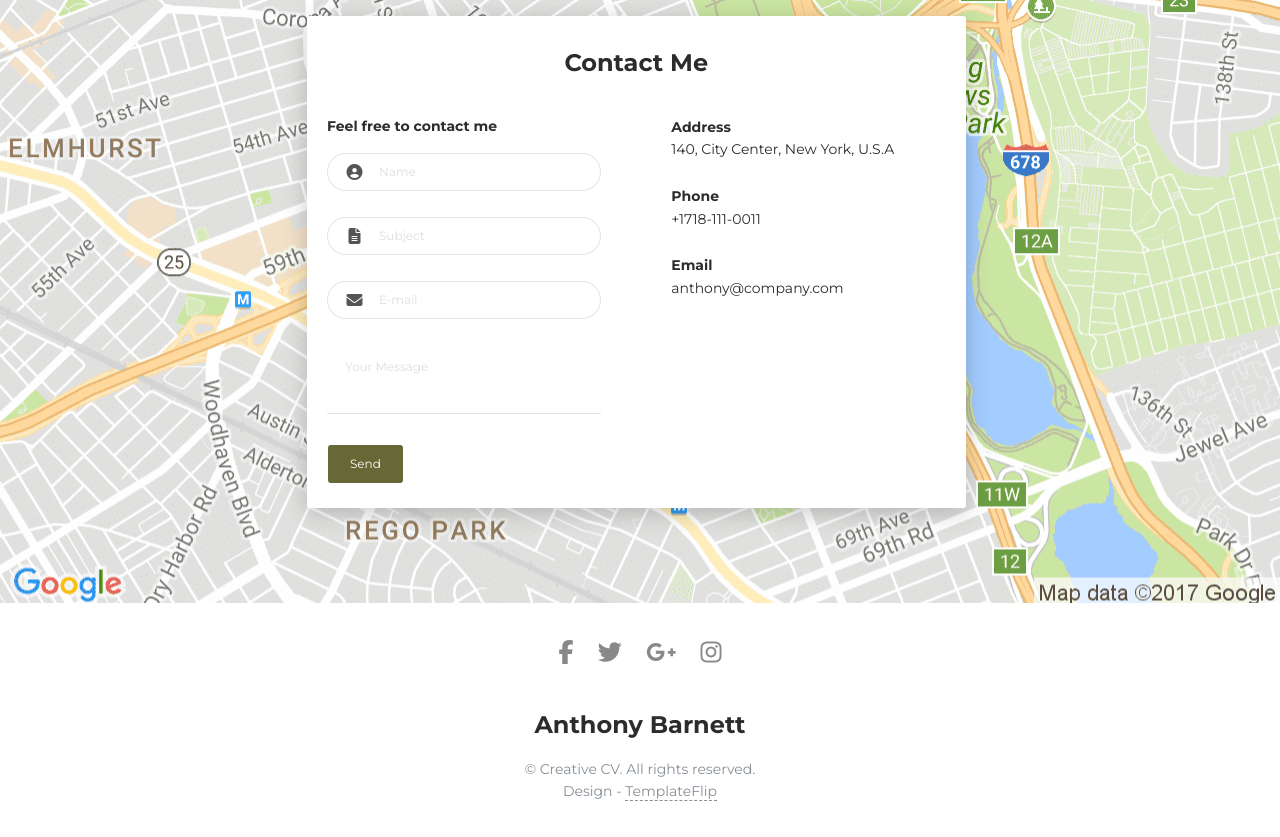
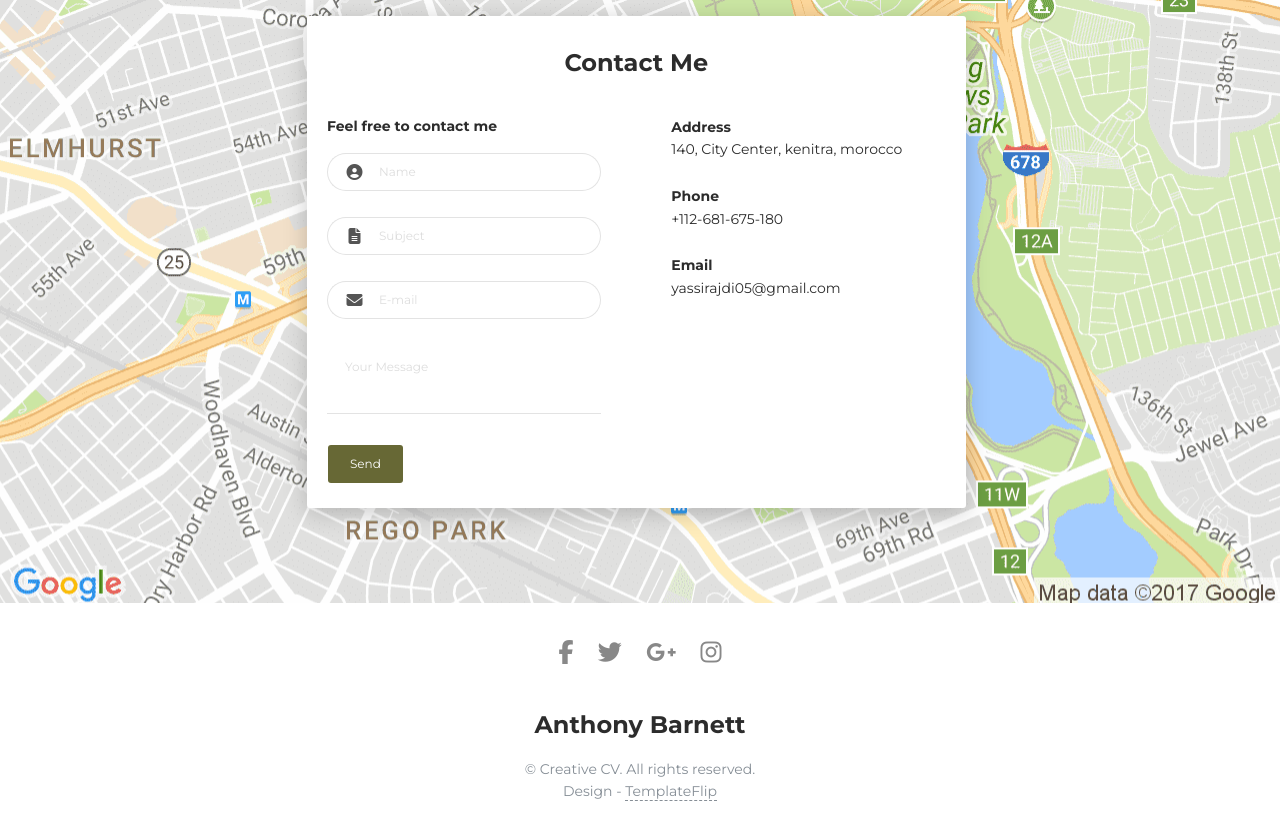
Before and after one commit to jdi787/yassir-jd, a plain HTML site: page index.html in a window 1280 px wide. Shown: the part 3420-4257 px from the top of the page. Drawn offline with Linux system fonts and the light colour scheme.

Commit message:
Update index.html

```diff
--- a/index.html
+++ b/index.html
@@ -388,11 +388,11 @@
                 <div class="col-md-6">
                   <div class="card-body">
                     <p class="mb-0"><strong>Address </strong></p>
-                    <p class="pb-2">140, City Center, New York, U.S.A</p>
+                    <p class="pb-2">140, City Center, kenitra, morocco</p>
                     <p class="mb-0"><strong>Phone</strong></p>
-                    <p class="pb-2">+1718-111-0011</p>
+                    <p class="pb-2">+112-681-675-180</p>
                     <p class="mb-0"><strong>Email</strong></p>
-                    <p>anthony@company.com</p>
+                    <p>yassirajdi05@gmail.com</p>
                   </div>
                 </div>
               </div>
```
